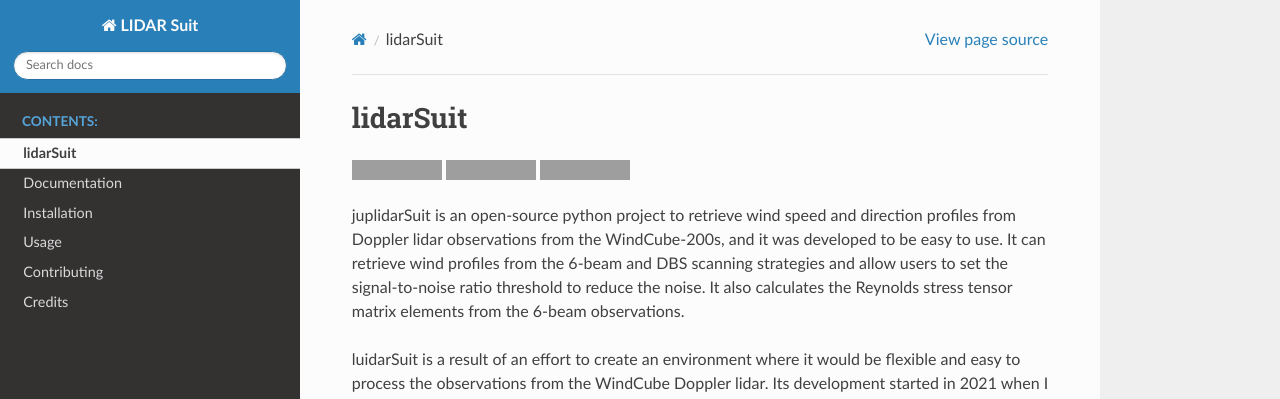
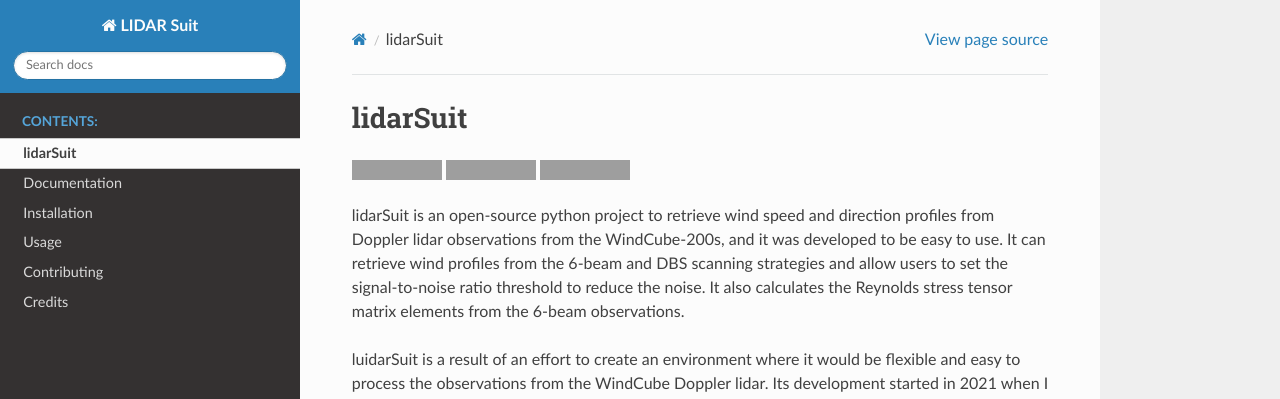
Before and after one commit to jdiasn/lidarwind, a Sphinx documentation site: the page built from docs/readme.rst, in a window 1280 px wide, cut to the strip 0-399 px from the top of the page. Built offline with Sphinx 7.4.7 and the Read the Docs theme 2.0.0, drawn with Linux system fonts in a browser that asks for light colours; formulas are drawn with MathJax 3; pages that are not in the unit, such as notebooks, are missing from menus; the version number could not be read and is left out; grey boxes are pictures that could not be loaded.

Commit message:
Fix: correcting typoso

```diff
--- a/README.rst
+++ b/README.rst
@@ -12,7 +12,7 @@
     :target: https://lidarsuit.readthedocs.io/en/latest/?badge=latest
     :alt: Documentation Status
 
-juplidarSuit is an open-source python project to retrieve wind speed and direction profiles from Doppler lidar observations from the WindCube-200s, and it was developed to be easy to use. It can retrieve wind profiles from the 6-beam and DBS scanning strategies and allow users to set the signal-to-noise ratio threshold to reduce the noise. It also calculates the Reynolds stress tensor matrix elements from the 6-beam observations.
+lidarSuit is an open-source python project to retrieve wind speed and direction profiles from Doppler lidar observations from the WindCube-200s, and it was developed to be easy to use. It can retrieve wind profiles from the 6-beam and DBS scanning strategies and allow users to set the signal-to-noise ratio threshold to reduce the noise. It also calculates the Reynolds stress tensor matrix elements from the 6-beam observations.
 
 luidarSuit is a result of an effort to create an environment where it would be flexible and easy to process the observations from the WindCube Doppler lidar. Its development started in 2021 when I had to retrieve wind profiles from the 6-beam observations.
 
```
Also changed, not shown: docs/installation.rst (+5 -5 lines).
